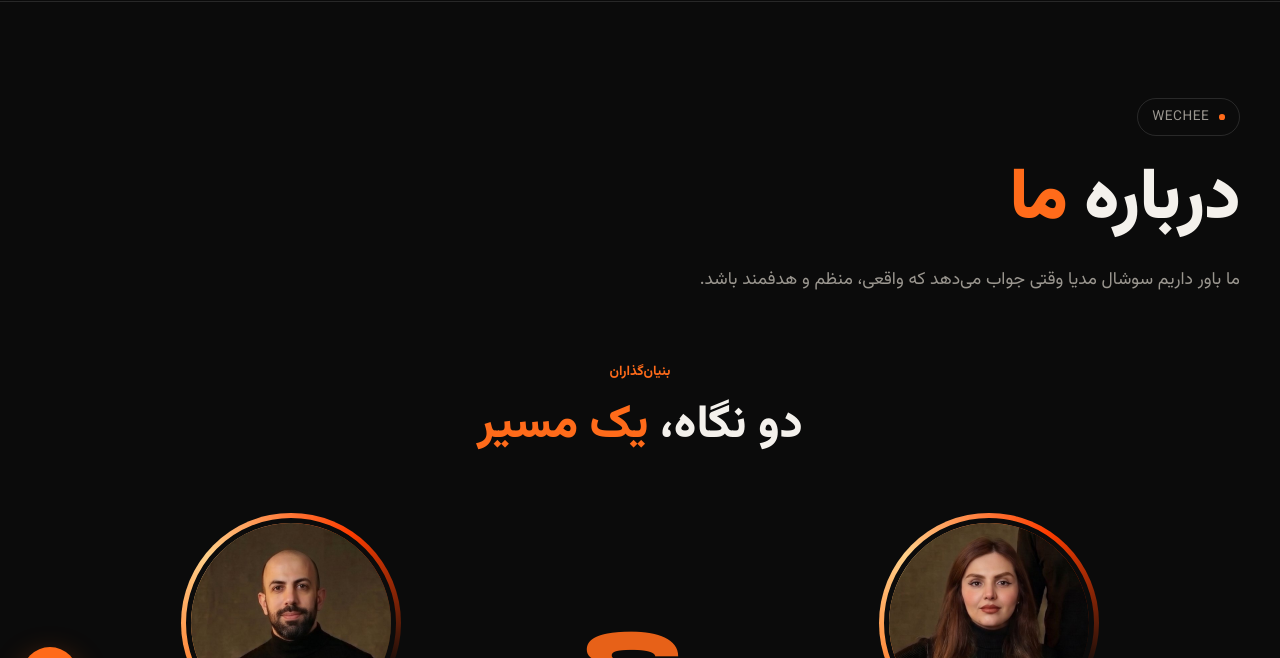
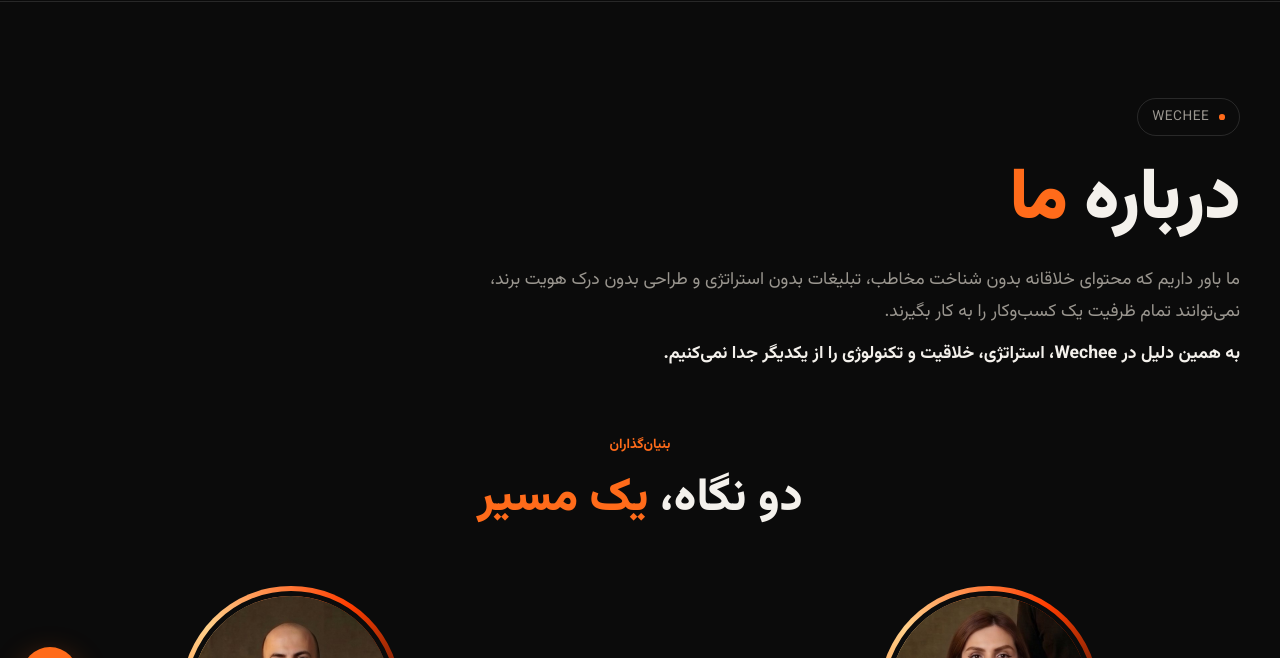
Before and after one commit to potroosh/Wechee, a plain HTML site: page about.html in a window 1280 px wide. Shown: the part 75-733 px from the top of the page. Drawn offline with Linux system fonts and the light colour scheme.

Commit message:
Update About intro text (FA/EN)
Co-Authored-By: Claude Opus 5.5 <noreply@anthropic.com>
Claude-Session: https://claude.ai/code/session_017UMz6bHHgF8sDRHHw8ReQW

```diff
--- a/css/style.css
+++ b/css/style.css
@@ -389,3 +389,5 @@ html[lang="en"] .proj-body h3{font-family:var(--font-display-en);line-height:1.1
 .proj:nth-child(even){grid-template-columns:minmax(0,.85fr) minmax(0,1.15fr)}
 .proj:nth-child(even) .proj-body{order:1}
 @media (max-width:960px){.proj:nth-child(even){grid-template-columns:1fr}.proj:nth-child(even) .proj-body{order:2}}
+.page-hero p{max-width:760px}
+.page-hero p strong{display:inline-block;color:var(--text);font-weight:700;margin-top:10px}
--- a/js/i18n.js
+++ b/js/i18n.js
@@ -51,7 +51,7 @@ window.I18N = {
     /* about */
     "about.title": "درباره ما | WECHEE",
     "about.h1": "درباره <span class='accent'>ما</span>",
-    "about.lead": "ما باور داریم سوشال مدیا وقتی جواب می‌دهد که واقعی، منظم و هدفمند باشد.",
+    "about.lead": "ما باور داریم که محتوای خلاقانه بدون شناخت مخاطب، تبلیغات بدون استراتژی و طراحی بدون درک هویت برند، نمی‌توانند تمام ظرفیت یک کسب‌وکار را به کار بگیرند.<br><strong>به همین دلیل در Wechee، استراتژی، خلاقیت و تکنولوژی را از یکدیگر جدا نمی‌کنیم.</strong>",
     "about.label": "داستان ما",
     "about.h2": "کنار شما، از ایده تا نتیجه",
     "about.p1": "<strong>WECHEE</strong> یک تیم کوچک و متمرکز در حوزه دیجیتال مارکتینگ و سوشال مدیاست. کار ما ساختن استراتژی محتوا، تقویم محتوایی و مسیر رشد برای کسب‌وکارهاست.",
@@ -167,7 +167,7 @@ window.I18N = {
 
     "about.title": "About us | WECHEE",
     "about.h1": "About <span class='accent'>us</span>",
-    "about.lead": "We believe social media works when it's real, consistent and purposeful.",
+    "about.lead": "We believe creative content without audience insight, advertising without strategy and design without an understanding of brand identity can't unlock a business's full potential.<br><strong>That's why at Wechee, we never separate strategy, creativity and technology.</strong>",
     "about.label": "Our story",
     "about.h2": "With you, from idea to results",
     "about.p1": "<strong>WECHEE</strong> is a small, focused team in digital marketing and social media. We build content strategies, content calendars and growth paths for businesses.",
```
